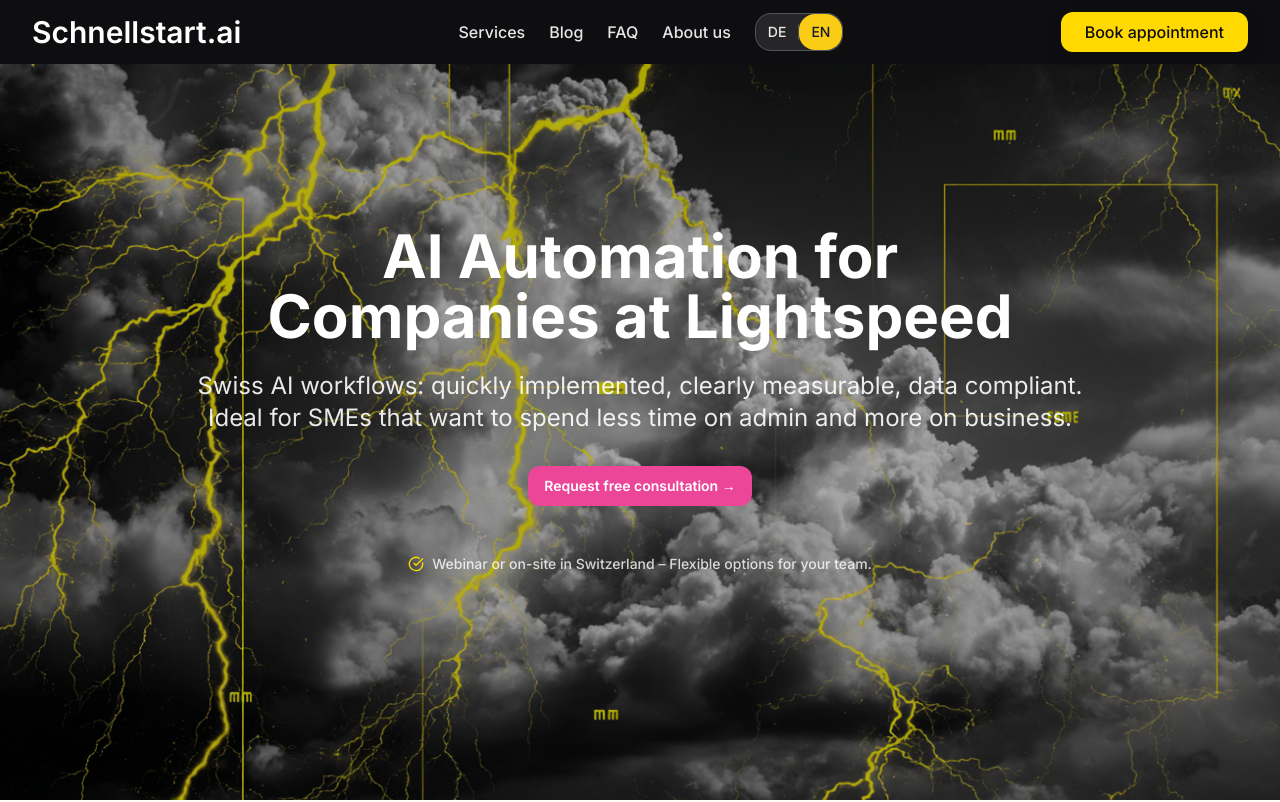
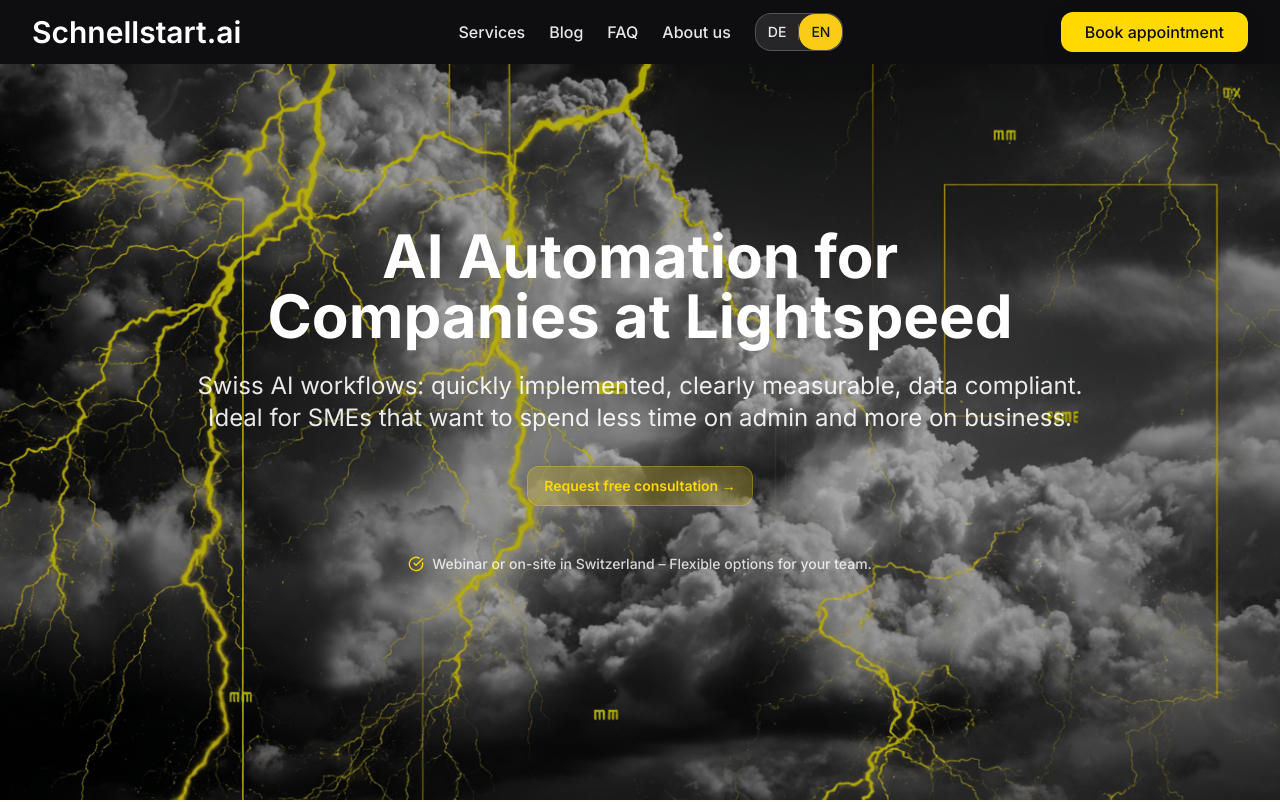
Before and after one commit to schnellstartai/schnellstartai, a React (Vite) app: page / in a window 1280 px wide. Shown: the top 802 px of the page. Built offline with nearby package versions, Linux system fonts and the light colour scheme; the HTML template or start-up script is replaced by a standard one.

Commit message:
Refactor consultation button style

```diff
--- a/src/components/ui/button.tsx
+++ b/src/components/ui/button.tsx
@@ -21,7 +21,7 @@ const buttonVariants = cva(
         brand: "bg-brand-yellow text-brand-black hover:bg-brand-yellow/90 shadow-soft hover:shadow-glow font-semibold",
         brandOutline: "border-2 border-brand-yellow text-brand-yellow bg-transparent hover:bg-brand-yellow hover:text-brand-black",
         accent: "bg-accent text-accent-foreground hover:bg-accent/90",
-        consultation: "bg-brand-pink text-white hover:bg-brand-pink/90 shadow-soft hover:shadow-glow font-semibold",
+        consultation: "bg-brand-yellow/20 backdrop-blur-lg border border-brand-yellow/30 text-brand-yellow hover:bg-brand-yellow/30 hover:border-brand-yellow/50 shadow-soft hover:shadow-glow font-semibold transition-all duration-300",
       },
       size: {
         default: "h-10 px-4 py-2",
```
